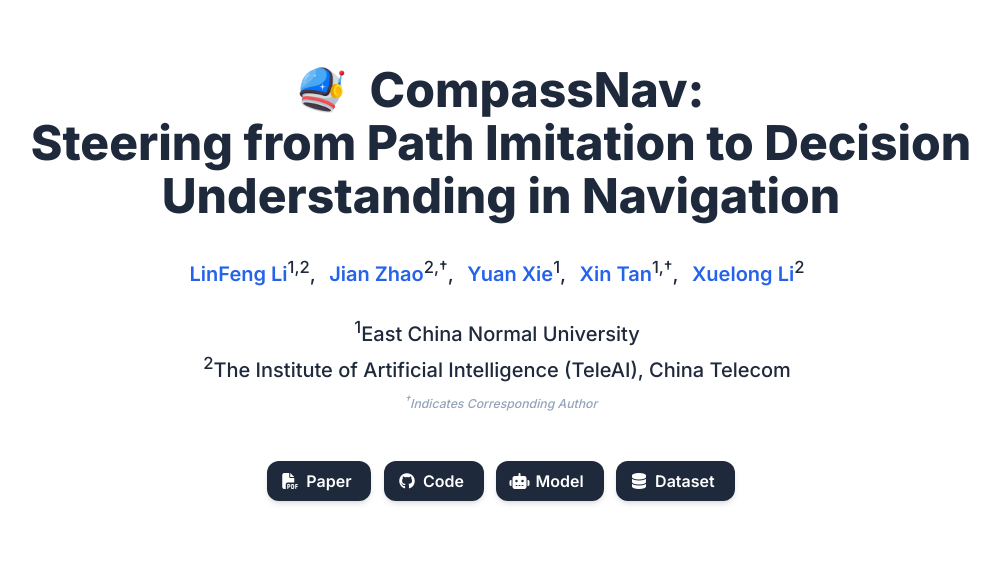
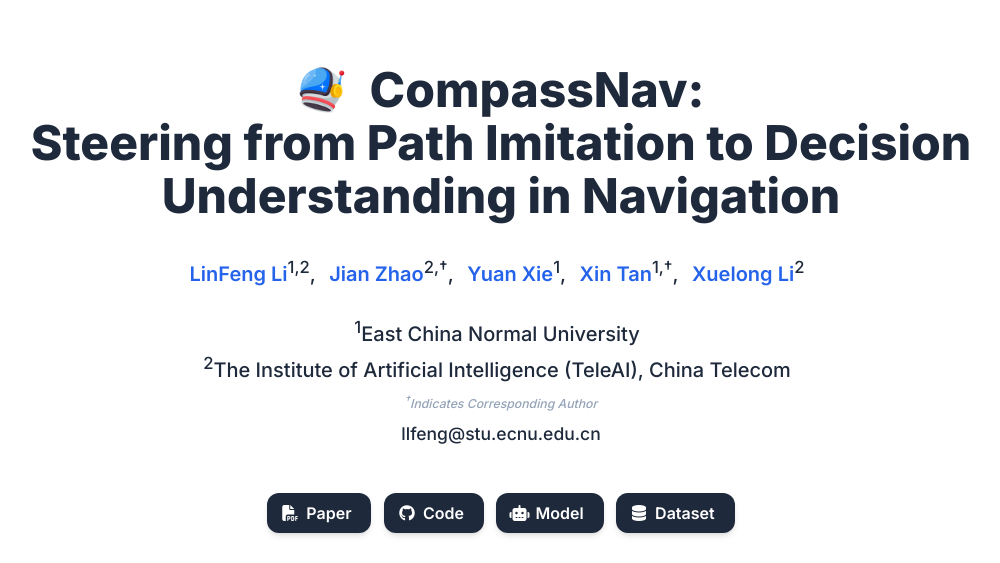
Before and after one commit to linengcs/CompassNav, a plain HTML site: page docs/index.html in a window 1280 px wide. Shown: the top 563 px of the page, without its empty margins (139-1139 px from the left). Drawn offline with nearby package versions, Linux system fonts and the light colour scheme; some icons are missing.

Commit message:
Add contact information for author in index.

```diff
--- a/docs/index.html
+++ b/docs/index.html
@@ -206,6 +206,7 @@
                     <br>
                     <span class="author-block"><sup>2</sup>The Institute of Artificial Intelligence (TeleAI), China Telecom</span>
                     <span class="eql-cntrb"><small><br><sup>†</sup>Indicates Corresponding Author</small></span>
+                    <span class="concact"><small><br>llfeng@stu.ecnu.edu.cn</small></span>
                   </div>
 
 
```
